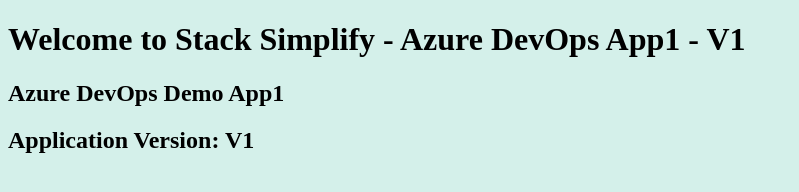
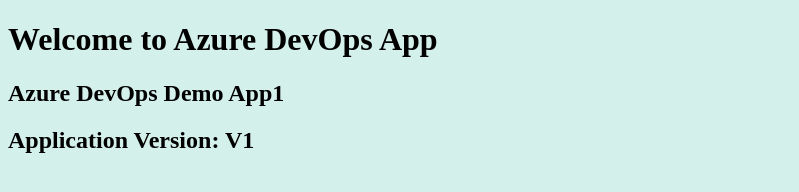
Before and after one commit to rajaniesh/AzureDevopsACR, a plain HTML site: page index.html in a window 1280 px wide. Shown: the whole page, without its empty margins (0-799 px from the left). Drawn offline with Linux system fonts and the light colour scheme.

Commit message:
v2 commit

```diff
--- a/index.html
+++ b/index.html
@@ -1,7 +1,7 @@
 <!DOCTYPE html>
 <html>
    <body style="background-color:rgb(212, 240, 234);">
-      <h1>Welcome to Stack Simplify - Azure DevOps App1 - V1</h1>
+      <h1>Welcome to Azure DevOps App</h1>
       <h2>Azure DevOps Demo App1</h2>
       <h2>Application Version: V1</h2>
    </body>
```
